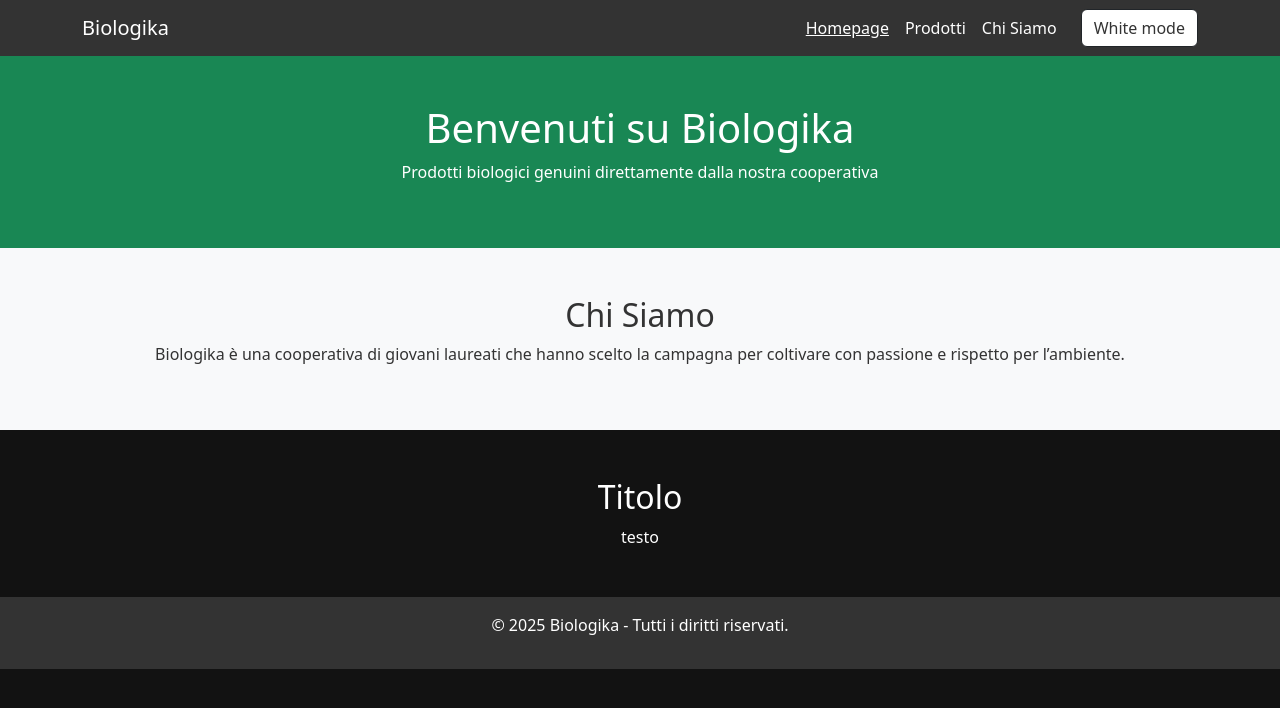
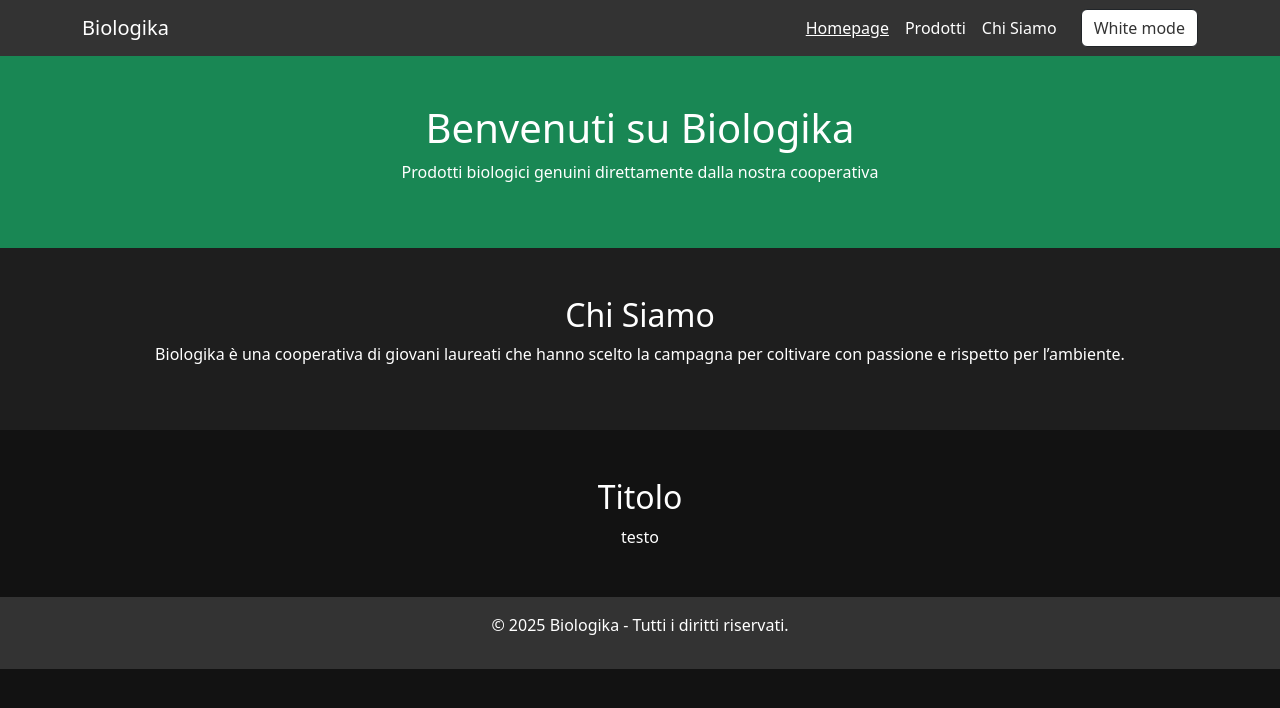
Before and after one commit to ebrancati/Biologika, a plain HTML site: page index.html in a window 1280 px wide. Both pictures are taken after a click on the button "Dark Mode". Drawn offline with nearby package versions, Linux system fonts and the light colour scheme.

Commit message:
Update style.css

```diff
--- a/style.css
+++ b/style.css
@@ -18,7 +18,7 @@ body.dark-mode {
 }
 
 .dark-mode #chi-siamo {
-    color: #333333;
+    background-color: #1e1e1e !important;
 }
 
 .dark-mode a:hover {
```
